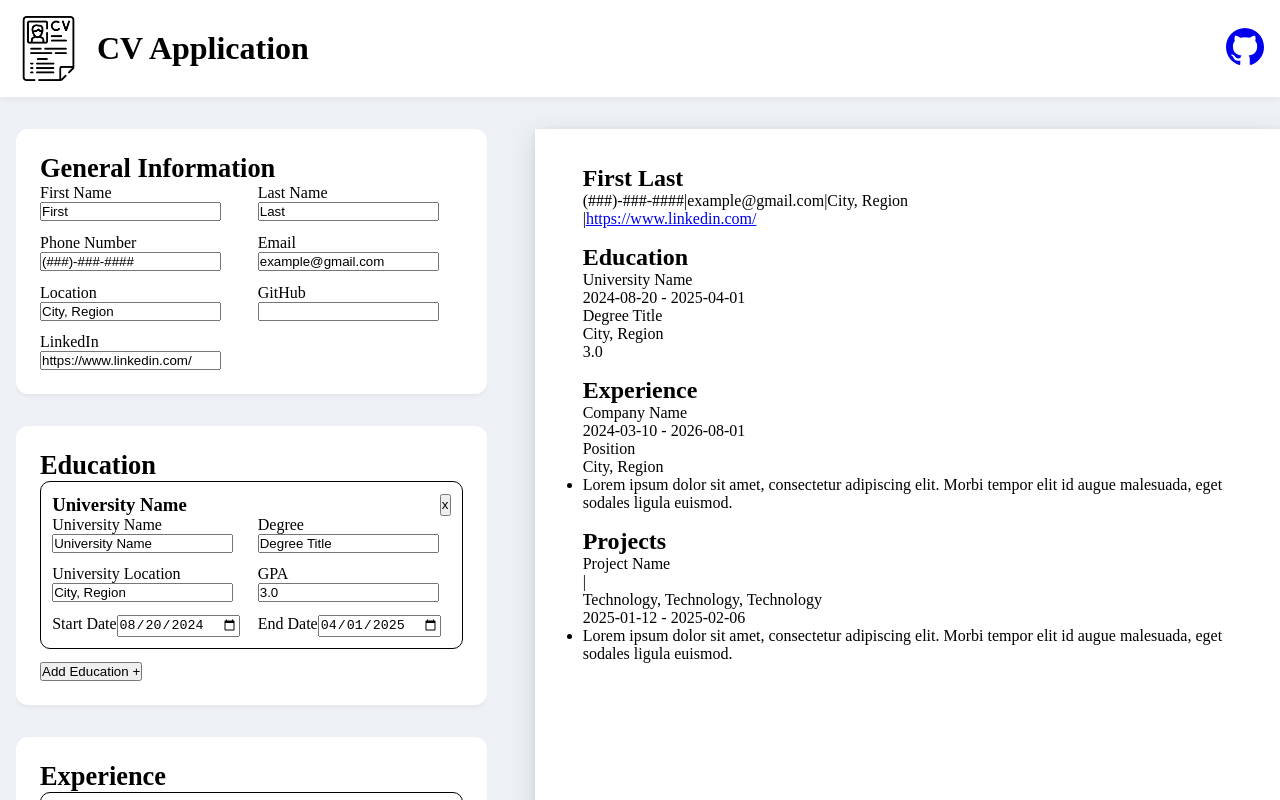
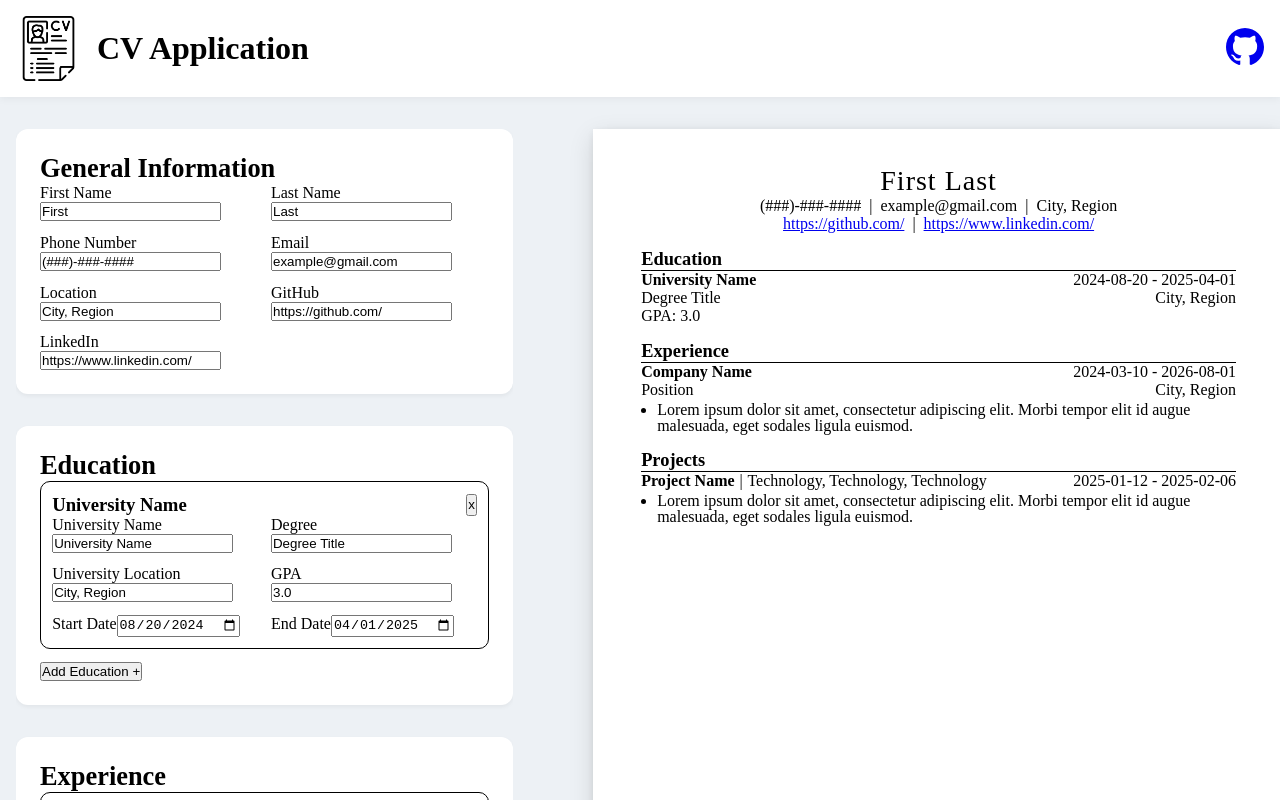
Before and after one commit to KyleCheng20/CV-Application, a React (Vite) app: page / in a window 1280 px wide. Shown: the top 800 px of the page. Built offline with nearby package versions, Linux system fonts and the light colour scheme.

Commit message:
Apply basic styling to resume preview paper

```diff
--- a/src/components/App.jsx
+++ b/src/components/App.jsx
@@ -16,7 +16,7 @@ function App() {
     phoneNumber: "(###)-###-####",
     email: "example@gmail.com",
     location: "City, Region",
-    gitHub: "https://github.com/",
+    github: "https://github.com/",
     linkedIn: "https://www.linkedin.com/"
   });
 
--- a/src/components/formInputs/projects.jsx
+++ b/src/components/formInputs/projects.jsx
@@ -92,6 +92,7 @@ function Projects({ projects, setProjects }) {
                                 id="technologies"
                                 name="technologies"
                                 type="text"
+                                placeholder="HTML, CSS, Javascript"
                                 value={project.technologies}
                                 onChange={(e) => handleChange(e, project.id)}
                             />
--- a/src/components/preview/previewComponents/resumeEducation.jsx
+++ b/src/components/preview/previewComponents/resumeEducation.jsx
@@ -5,7 +5,7 @@ function ResumeEducation({ education }) {
 
             {education.map(edu => {
                 return (
-                    <div key={edu.id}>
+                    <div className="education" key={edu.id}>
                         <div className="school-container">
                             <p>{edu.school}</p>
                             <div className="date-container">
@@ -18,7 +18,7 @@ function ResumeEducation({ education }) {
                             <p>{edu.location}</p>
                         </div>
 
-                        <p>{edu.gpa}</p>
+                        <p>GPA: {edu.gpa}</p>
                     </div>
                 )
             })}
--- a/src/components/preview/previewComponents/resumeExperience.jsx
+++ b/src/components/preview/previewComponents/resumeExperience.jsx
@@ -5,11 +5,12 @@ function ResumeExperience({ experience }) {
 
             {experience.map(exp => {
                 return (
-                    <div key={exp.id}>
+                    <div className="experience" key={exp.id}>
                         <div className="company-container">
                             <p>{exp.company}</p>
                             <div className="date-container">
                                 <p>{exp.startDate} - {exp.endDate}</p>
+                            </div>
                         </div>
 
                         <div className="position-container">
@@ -23,7 +24,6 @@ function ResumeExperience({ experience }) {
                             ))}
                         </ul>
                     </div>
-                    </div>
                 )
             })}
         </section>
--- a/src/components/preview/previewComponents/resumeProjects.jsx
+++ b/src/components/preview/previewComponents/resumeProjects.jsx
@@ -5,13 +5,16 @@ function ResumeProjects({ projects }) {
 
             {projects.map(project => {
                 return (
-                    <div key={project.id}>
+                    <div className="project" key={project.id}>
                         <div className="project-container">
-                            <p>{project.projectName}</p>
+                            <div className="project-left">
+                                <p className="project-name">{project.projectName}</p>
                                 <span>|</span>
                                 <p>{project.technologies}</p>
+                            </div>
                             <div className="date-container">
                                 <p>{project.startDate} - {project.endDate}</p>
+                            </div>
                         </div>
 
                         <ul className="projects-descriptions-container">
@@ -20,7 +23,6 @@ function ResumeProjects({ projects }) {
                             ))}
                         </ul>
                     </div>
-                    </div>
                 )
             })}
         </section>
--- a/src/components/preview/previewComponents/resumeSkills.jsx
+++ b/src/components/preview/previewComponents/resumeSkills.jsx
@@ -7,15 +7,13 @@ function ResumeSkills({ skills }) {
 
             {skills.map(category => {
                 return (
-                    <div key={category.id}>
-                        <div className="skill-title-container">
-                            <p className="skill-title">{category.skillTitle}: </p>
+                    <div className="skill" key={category.id}>
+                        <p className="skill-title">{category.skillTitle}: </p>
 
-                            <div className="resume-skill-items">
-                                {category.skillItems.map(item => (
-                                    <span key={item.id}>{item.name}</span>
-                                ))}
-                            </div>
+                        <div className="resume-skill-items">
+                            {category.skillItems.map(item => (
+                                <span key={item.id}>{item.name}</span>
+                            ))}
                         </div>
                     </div>
                 )
--- a/src/styles/App.css
+++ b/src/styles/App.css
@@ -1,7 +1,7 @@
 main {
     display: flex;
     justify-content: center;
-    gap: 3rem;
+    gap: 5rem;
     flex: 1;
     max-width: 1300px;
     margin: 0 auto;
@@ -9,7 +9,7 @@ main {
 }
 
 .input-form-container {
-    width: 500px;
+    width: 580px;
     max-height: 980px;
     display: flex;
     flex-direction: column;
--- a/src/styles/formInputs.css
+++ b/src/styles/formInputs.css
@@ -54,3 +54,20 @@
 
 
 /* -----Experience Form----- */
+
+/* -----Technical Skills Form----- */
+.skill-card {
+    display: inline-flex;
+    align-items: center;
+    gap: 8px;
+    padding: 6px 12px;
+    margin: 4px;
+    border: 1px solid #ccc;
+    border-radius: 12px;
+}
+
+.skill-card button {
+    border: none;
+    background: none;
+    cursor: pointer;
+}
--- a/src/styles/resumePreview.css
+++ b/src/styles/resumePreview.css
@@ -12,18 +12,73 @@
         0 8px 24px rgba(0,0,0,0.12);
 }
 
-.skill-card {
-    display: inline-flex;
-    align-items: center;
-    gap: 8px;
-    padding: 6px 12px;
-    margin: 4px;
-    border: 1px solid #ccc;
-    border-radius: 12px;
+section h2 {
+    border-bottom: 1px solid black;
+    font-size: 1.15rem;
 }
 
-.skill-card button {
-    border: none;
-    background: none;
-    cursor: pointer;
+.school-container,
+.degree-container,
+.company-container,
+.position-container {
+    display: flex;
+    justify-content: space-between;
 }
+
+.school-container > p,
+.company-container > p,
+.project-name,
+.skill-title {
+    font-weight: 600;
+}
+
+.experience-descriptions-container,
+.projects-descriptions-container {
+    display: flex;
+    flex-direction: column;
+    gap: 0.2rem;
+    padding-top: 0.2rem;
+    padding-left: 1rem;
+}
+
+.experience-descriptions-container li,
+.projects-descriptions-container li {
+    line-height: 1rem;
+}
+
+
+/* -----General Information----- */
+.general-info-container {
+    display: flex;
+    flex-direction: column;
+    align-items: center;
+}
+
+.resume-name {
+    letter-spacing: 1px;
+    font-size: 1.75rem;
+    font-weight: 400;
+}
+
+.contacts-container,
+.social-links-container {
+    display: flex;
+    gap: 0.5rem;
+}
+
+/* -----Projects----- */
+.project-container {
+    display: flex;
+    justify-content: space-between;
+}
+
+.project-left {
+    display: flex;
+    gap: 0.3rem;
+}
+
+/* -----Technical Skills----- */
+.skill {
+    display: flex;
+    gap: 0.3rem;
+}
```
Lines whose indentation alone changed are shown as unchanged.
